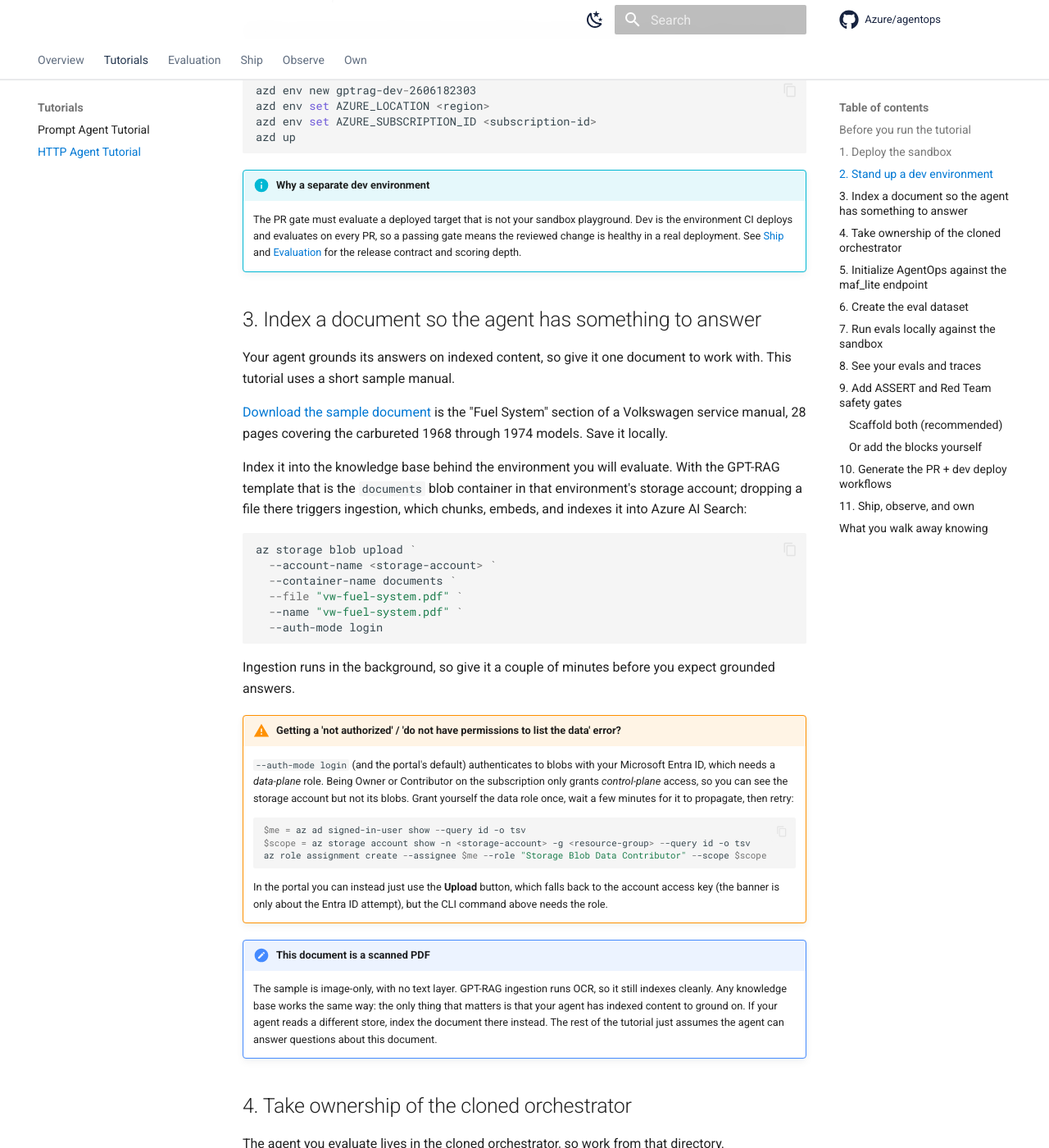
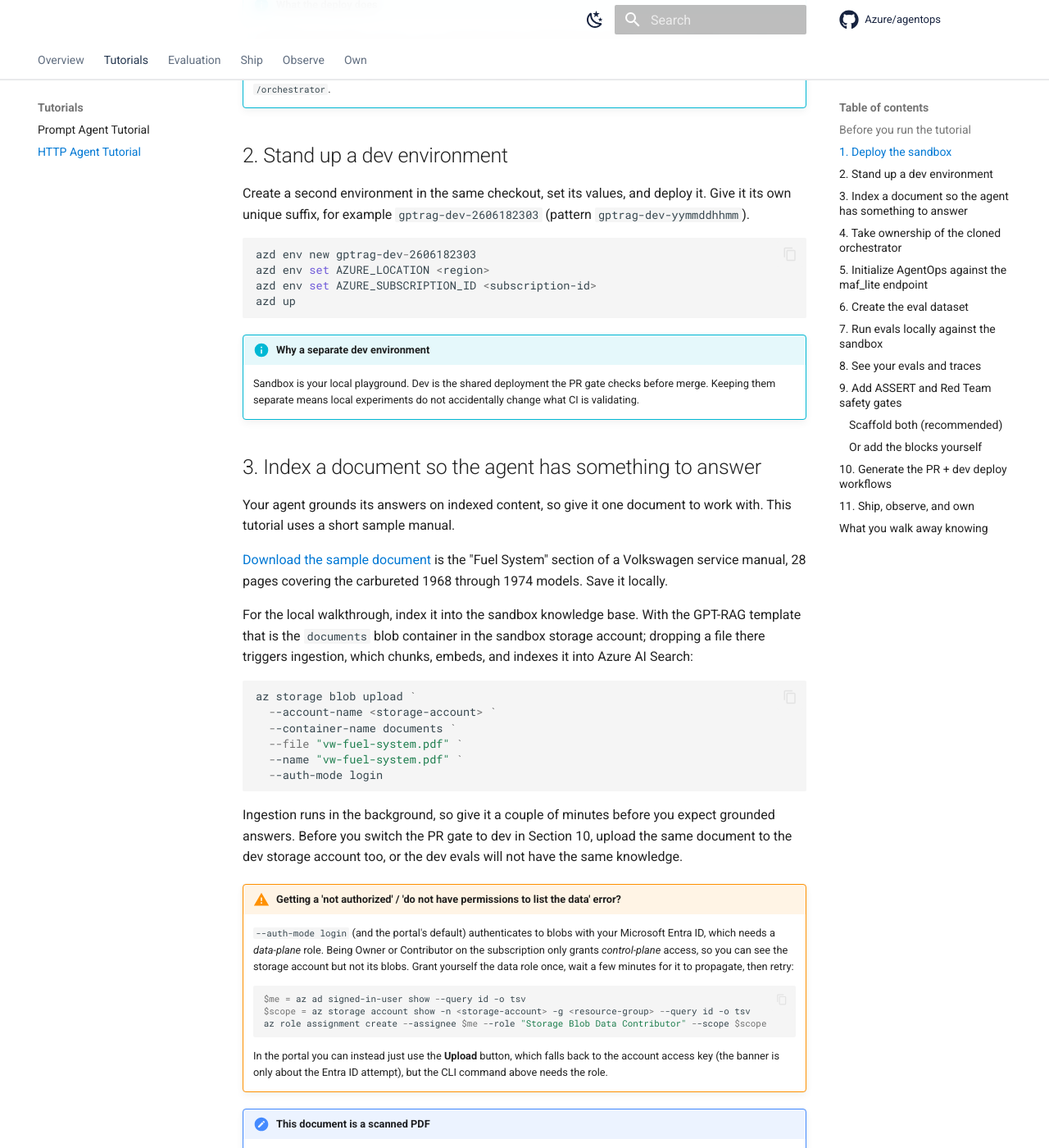
Before and after one commit to Azure/agentops, an MkDocs documentation site: the page built from docs/tutorial-http-agent.md, in a window 1280 px wide and 1400 px high, scrolled down 2039 px. Shown: the whole window at 82% size. Built offline with MkDocs 1.6.1 and Material for MkDocs 9.7.7, drawn with Linux system fonts in a browser that asks for light colours; comment, search, counter and statistics services are not loaded; some of the changed text lies outside the part shown.

Commit message:
docs(http tutorial): make sandbox and dev usage consistent
Add an environment map near the top of the HTTP tutorial, shorten the separate-dev
note, and make the flow explicit: local setup and local evals use sandbox, while
checked-in PR gating uses dev.

Clarify that the sample document must also be uploaded to dev before switching the
CI gate to the dev endpoint. Add the missing directory changes when selecting azd
environments from the GPT-RAG checkout and then returning to the orchestrator repo.

Co-authored-by: Copilot <223556219+Copilot@users.noreply.github.com>

````diff
--- a/docs/tutorial-http-agent.md
+++ b/docs/tutorial-http-agent.md
@@ -20,9 +20,14 @@ flowchart LR
     E --> S --> O --> W
 ```
 
-Sandbox is the environment you deploy first and experiment against. Dev is the
-shared environment CI deploys and evaluates on every PR. The PR gate proves the
-deployed HTTP endpoint still passes your thresholds before a merge ships it.
+Use the environments this way:
+
+| Environment | Used for | When AgentOps points at it |
+|---|---|---|
+| `sandbox` | Your local walkthrough: upload the sample PDF, initialize AgentOps, and run the first evals. | Sections 3 through 8. |
+| `dev` | The shared deployment that GitHub Actions uses for PR checks. | Section 10 and later, after you switch `agentops.yaml` from sandbox to dev. |
+
+The important rule is: **local evals use sandbox; PR evals use dev**.
 
 !!! info "HTTP agent vs Foundry prompt agent"
     A Foundry prompt agent is referenced as `name:version` and hosted by
@@ -100,11 +105,9 @@ azd up
 ```
 
 !!! info "Why a separate dev environment"
-    The PR gate must evaluate a deployed target that is not your sandbox
-    playground. Dev is the environment CI deploys and evaluates on every PR, so
-    a passing gate means the reviewed change is healthy in a real deployment.
-    See [Ship](ship.md) and [Evaluation](evaluation.md) for the release
-    contract and scoring depth.
+    Sandbox is your local playground. Dev is the shared deployment the PR gate
+    checks before merge. Keeping them separate means local experiments do not
+    accidentally change what CI is validating.
 
 ## 3. Index a document so the agent has something to answer
 
@@ -115,10 +118,10 @@ work with. This tutorial uses a short sample manual.
 section of a Volkswagen service manual, 28 pages covering the carbureted 1968
 through 1974 models. Save it locally.
 
-Index it into the knowledge base behind the environment you will evaluate. With
-the GPT-RAG template that is the `documents` blob container in that environment's
-storage account; dropping a file there triggers ingestion, which chunks, embeds,
-and indexes it into Azure AI Search:
+For the local walkthrough, index it into the sandbox knowledge base. With the
+GPT-RAG template that is the `documents` blob container in the sandbox storage
+account; dropping a file there triggers ingestion, which chunks, embeds, and
+indexes it into Azure AI Search:
 
 ```powershell
 az storage blob upload `
@@ -130,7 +133,9 @@ az storage blob upload `
 ```
 
 Ingestion runs in the background, so give it a couple of minutes before you
-expect grounded answers.
+expect grounded answers. Before you switch the PR gate to dev in Section 10,
+upload the same document to the dev storage account too, or the dev evals will
+not have the same knowledge.
 
 !!! warning "Getting a 'not authorized' / 'do not have permissions to list the data' error?"
     `--auth-mode login` (and the portal's default) authenticates to blobs with
@@ -512,9 +518,33 @@ AgentOps-owned GitHub Actions into your repo, it does not reuse whatever CI the
 upstream orchestrator shipped. The orchestrator's `azure.yaml` is used only as
 the deploy project, so the deploy mode is `azd`.
 
-The local evals above use your sandbox endpoint. The PR gate generated here uses
-the dev environment, so pull requests are checked against the same deployment the
-dev workflow updates.
+Before you generate workflows, switch `agentops.yaml` from sandbox to dev:
+
+1. Upload the same sample PDF to the dev environment's `documents` container, if
+   you have not done that yet.
+2. Get the dev orchestrator URL from the GPT-RAG checkout:
+
+    ```powershell
+    cd ../gpt-rag
+    azd env select <dev-env-name>
+    azd env get-values
+    ```
+
+3. Edit `agentops.yaml` in the orchestrator repo and set `agent` to the dev
+   endpoint:
+
+    ```powershell
+    cd ../gpt-rag-orchestrator
+    edit agentops.yaml
+    ```
+
+    ```yaml
+    agent: https://<dev-orchestrator-fqdn>/orchestrator
+    ```
+
+Local evals above used sandbox so you could iterate safely. The PR workflow
+generated below runs `agentops eval run` with `environment: dev`, so the checked
+in `agentops.yaml` must point at the dev endpoint before you commit the workflows.
 
 ```powershell
 agentops workflow generate --kinds pr,dev --deploy-mode azd --doctor-gate critical --force
@@ -540,11 +570,11 @@ orchestrator's existing workflows:
     re-run `agentops workflow generate` any time to regenerate yours.
 
 !!! info "What the PR gate does"
-    The generated PR workflow runs `agentops eval run` against the dev orchestrator endpoint
-    from `agentops.yaml`, applies your thresholds, then runs Doctor with
-    `--severity-fail critical`. A failing threshold or a critical finding blocks
-    the merge. See [Ship](ship.md) for the OIDC, RBAC, and GitHub environment
-    wiring instead of reproducing it here.
+    The generated PR workflow runs `agentops eval run` with the dev GitHub
+    environment. It uses the dev endpoint checked into `agentops.yaml`, applies
+    your thresholds, then runs Doctor with `--severity-fail critical`. A failing
+    threshold or a critical finding blocks the merge. See [Ship](ship.md) for the
+    OIDC, RBAC, and GitHub environment wiring instead of reproducing it here.
 
 ## 11. Ship, observe, and own
 
````
Also changed, not shown: other parts of docs/tutorial-http-agent.md (+3 -2 lines).
